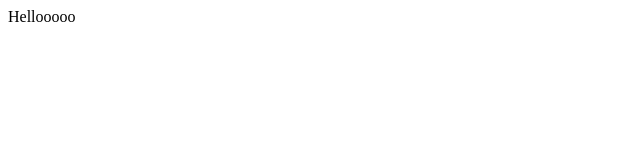
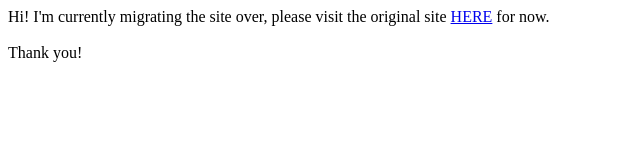
Before and after one commit to pbarry25/online_presence, a plain HTML site: page index.html in a window 1280 px wide. Shown: the whole page, without its empty margins (0-640 px from the left). Drawn offline with Linux system fonts and the light colour scheme.

Commit message:
Add link to original site page while I work on the migration...

```diff
--- a/index.html
+++ b/index.html
@@ -1,5 +1,7 @@
 <HTML>
 <BODY>
-Hellooooo
+Hi! I'm currently migrating the site over, please visit the original site <a href='https://sites.google.com/view/pearce-barry/home'>HERE</a> for now.
+<BR><BR>
+Thank you!
 </BODY>
 </HTML
```
